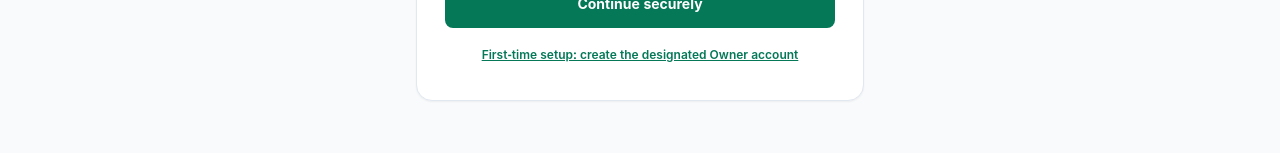
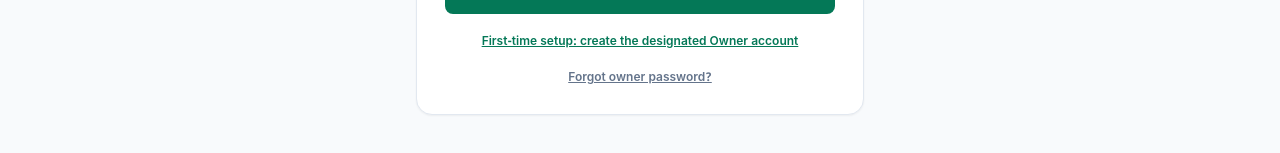
Before and after one commit to SahiTech/SahiTech-Education, a Next.js app in the folder apps/web/: page /platform/login in a window 1280 px wide. Shown: the part 477-630 px from the top of the page. Built offline with nearby package versions, Linux system fonts and the light colour scheme; no server answers.

Commit message:
fix(auth): add password recovery link to owner login

```diff
--- a/apps/web/src/app/platform/login/owner-login-form.tsx
+++ b/apps/web/src/app/platform/login/owner-login-form.tsx
@@ -91,6 +91,7 @@ export default function OwnerLoginForm(){
       <div><label className="mb-1 block text-xs font-bold text-slate-700">Password</label><input type="password" value={password} onChange={e=>setPassword(e.target.value)} required autoComplete="current-password" className="w-full rounded-lg border border-slate-300 px-3 py-2.5 text-sm"/></div>
       <button disabled={busy} className="w-full rounded-lg bg-emerald-700 px-4 py-3 text-sm font-bold text-white disabled:opacity-60">{busy?'Signing in...':'Continue securely'}</button>
       <button type="button" onClick={()=>{setStep('setup');setError('');setMessage('');}} className="w-full py-2 text-xs font-semibold text-emerald-700 underline">First-time setup: create the designated Owner account</button>
+      <a href="/forgot-password" className="block text-center text-xs font-semibold text-slate-500 underline">Forgot owner password?</a>
     </form>}
     {step==='setup'&&<form onSubmit={createOwnerAccount} className="space-y-3">
       <p className="text-xs leading-5 text-slate-600">Create the single Global Platform Owner account. Email verification is required, and the account cannot access the Owner Portal until TOTP MFA is enrolled and verified.</p>
```
